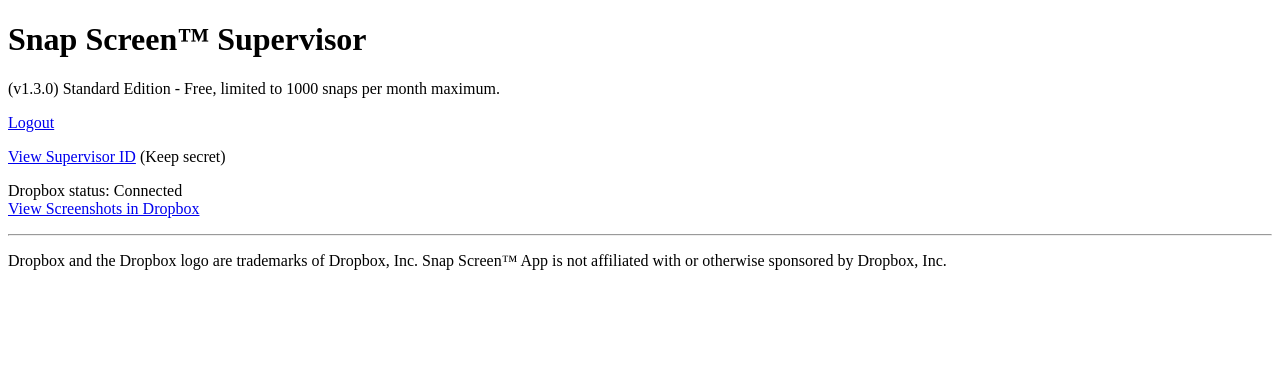
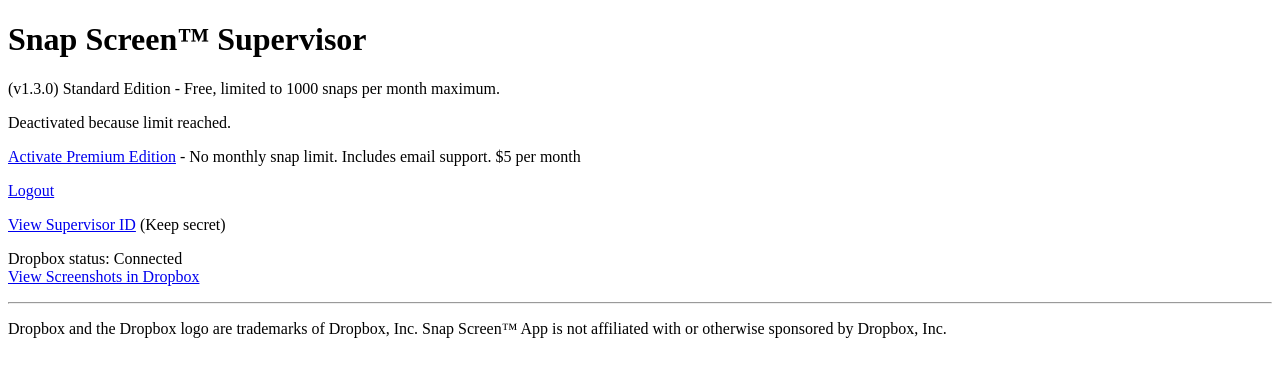
Before and after one commit to isaacserafino/py_snap_screen, a Django app: template web/templates/supervisor.html in a window 1280 px wide. Shown: the top 377 px of the page. Run offline with Django 3.2, Linux system fonts and the light colour scheme; the template is opened without the code that fills it, so the values that code supplies are empty.

Commit message:
Editions - Fix core-model bug, work on implementing views. -IMS

```diff
--- a/web/core.py
+++ b/web/core.py
@@ -25,7 +25,7 @@ class Supervisor(models.Model):
 
 class Activity(models.Model):
     supervisor = models.ForeignKey(Supervisor, on_delete=models.CASCADE)
-    month = models.DateField
+    activity_month = models.DateField()
     activity_count = models.IntegerField(default=0)
 
 
--- a/web/templates/supervisor.html
+++ b/web/templates/supervisor.html
@@ -7,12 +7,18 @@
 <body>
 	<h1>Snap Screen&trade; Supervisor</h1>
 
+	{% if premium_edition_active %}
+		<p>Premium Edition Active - No monthly snap limit. $5 per month. Expires: {{ supervisor_status.premium_expiration }}</p>
+	{% else %}
 		<p>(v1.3.0) Standard Edition - Free, limited to 1000 snaps per month maximum.</p>
+		<p>
+			{% if activity_within_standard_edition_limit %}Active{% else %}Deactivated because limit reached.{% endif %}
+		</p>
 		<!--
 		<p>Snaps so far this month: </p>
-	<p>Activate Premium Edition - No monthly snap limit. $5 per month</p>
-	<p>Premium Edition Active - No monthly snap limit. $5 per month. Expires: </p>
 		-->
+		<p><a href="https://goo.gl/forms/og6RtqN0j4kUPas33">Activate Premium Edition</a> - No monthly snap limit. Includes email support. $5 per month</p>
+	{% endif %}
 
 	<p>
 		<a href="/accounts/logout/?next=/supervisor/">Logout</a>
@@ -29,10 +35,13 @@
 
 	<p></p>
 
+	{% if premium_edition_active %}
+		<p><a href="https://goo.gl/forms/SJIf8QeCBGxoS4nP2">Contact for Help</a></p>
+
 		<!--
 		<p>Snaps so far this month: </p>
 		 -->
-
+	{% endif %}
 	<hr/>
 
 	<p>Dropbox and the Dropbox logo are trademarks of Dropbox, Inc. Snap Screen&trade; App is not affiliated with or otherwise sponsored by Dropbox, Inc.</p>
```
Also changed, not shown: web/views.py (+9 -2 lines). Lines whose indentation alone changed are shown as unchanged.
